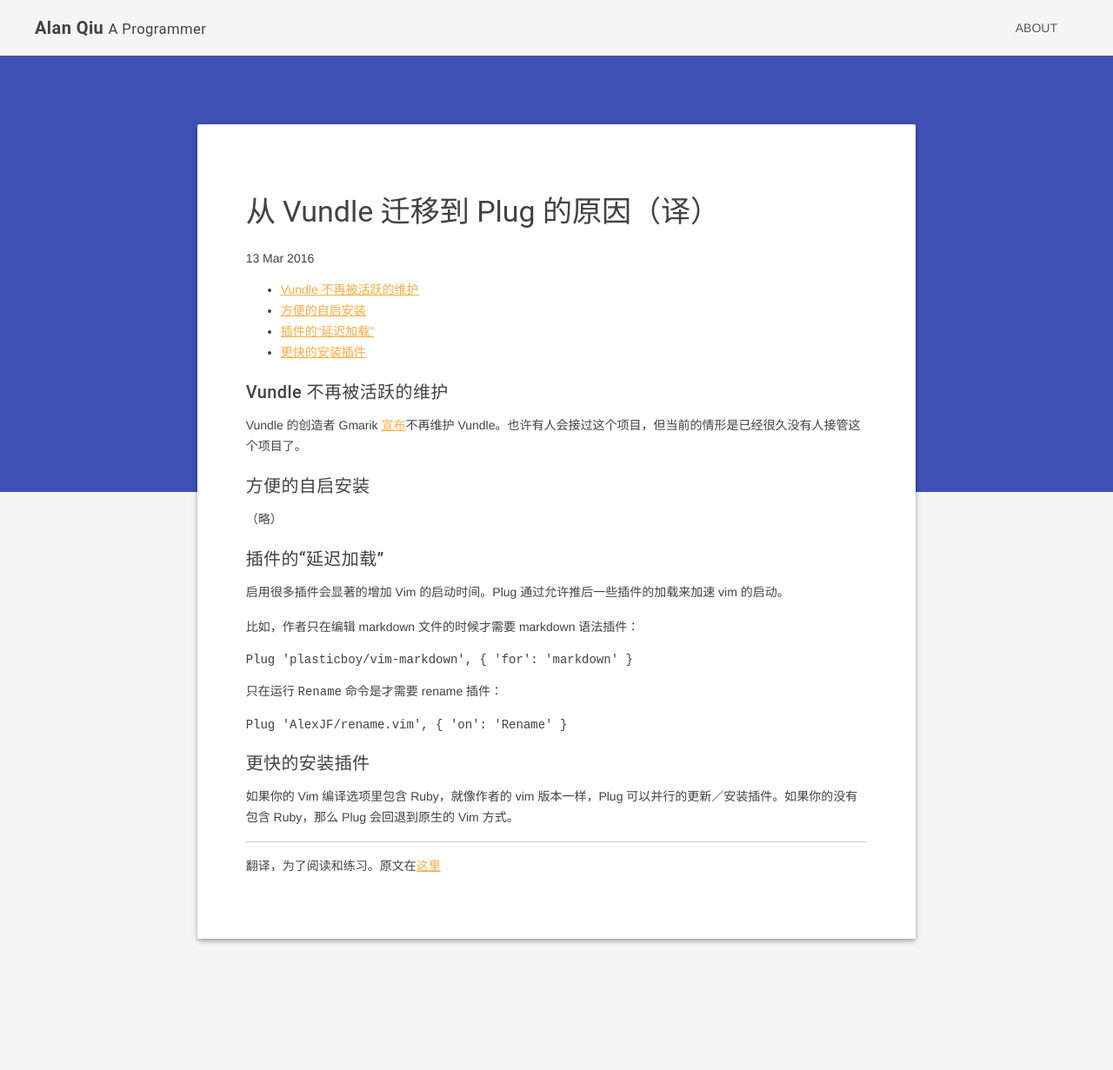
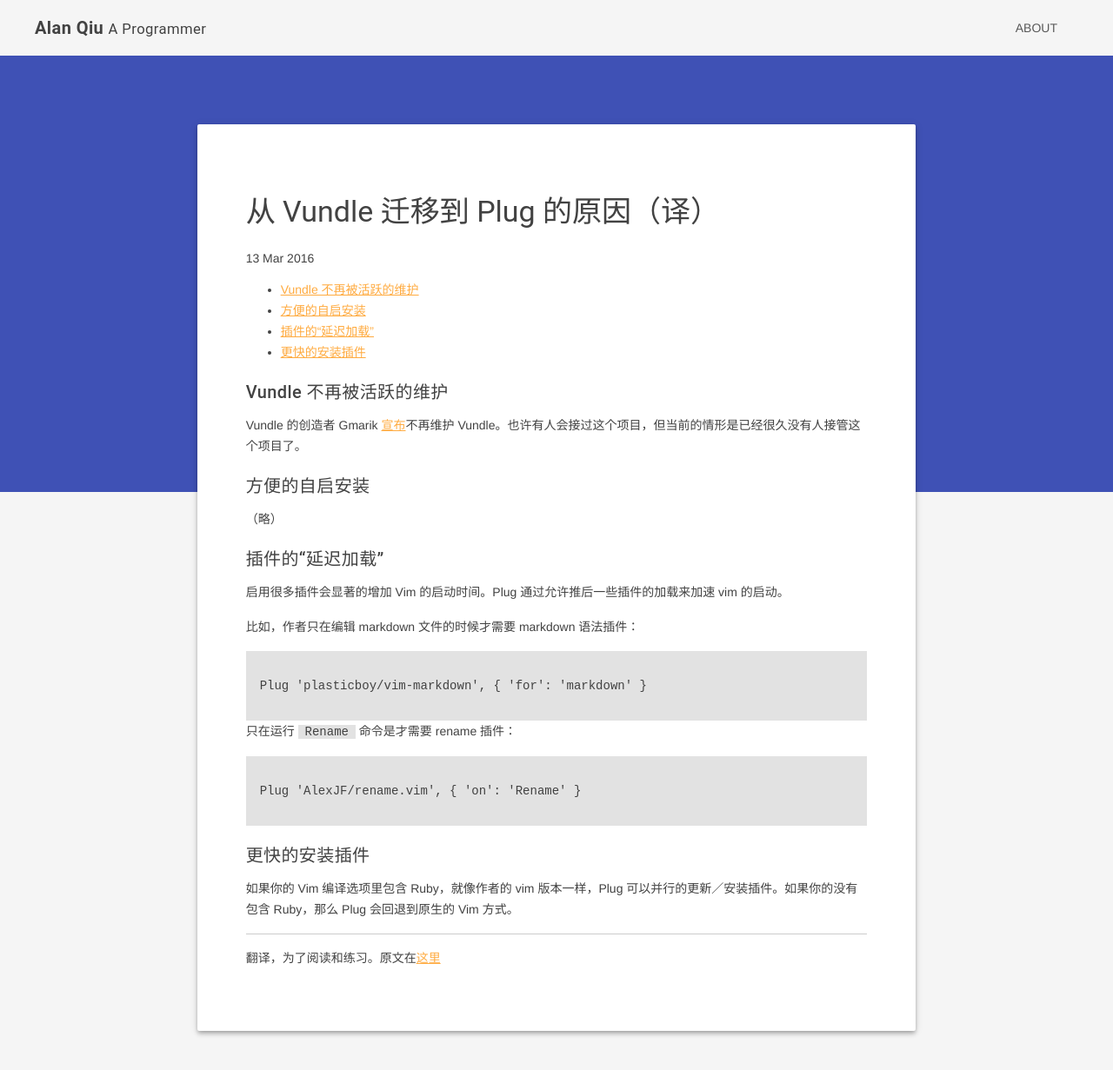
Before and after one commit to alan-qiu/alan-qui.github.io, a Jekyll site: the page built from _posts/2016-03-13-why-swith-vundle-plug.md, in a window 1280 px wide. Shown: the top 1231 px of the page at 87% size. Built offline with Jekyll 4.4.1, drawn with Linux system fonts in a browser that asks for light colours; nearby versions of some CDN libraries.

Commit message:
update syntax highlight; fix url
- bg & padding
- scroll x
- github pages url case sensitive

```diff
--- a/_layouts/default.html
+++ b/_layouts/default.html
@@ -17,7 +17,7 @@
 
           <div class="demo-navigation-container">
             <nav class="demo-navigation mdl-navigation">
-              <a class="mdl-navigation__link mdl-typography--text-uppercase" href="{{ site.baseurl }}/About">About</a>
+              <a class="mdl-navigation__link mdl-typography--text-uppercase" href="{{ site.baseurl }}/about/">About</a>
             </nav>
           </div>
         </div>
--- a/public/css/syntax.css
+++ b/public/css/syntax.css
@@ -1,3 +1,5 @@
+.highlight { background-color: #e2e2e2; padding: 8px; overflow-x: scroll; }
+code.highlighter-rouge { background-color: #e2e2e2; padding: 0 8px; }
 .highlight .hll { background-color: #ffc; }
 .highlight .c { color: #999; } /* Comment */
 .highlight .err { color: #a00; background-color: #faa } /* Error */
```
